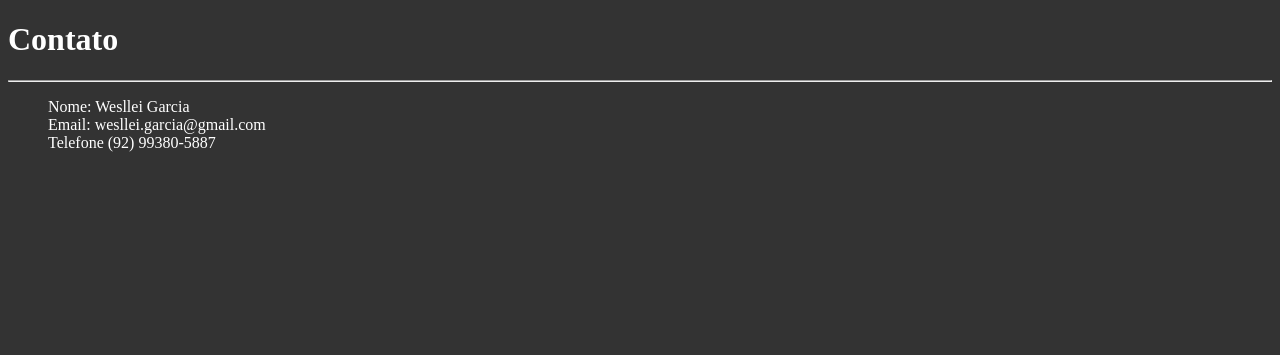
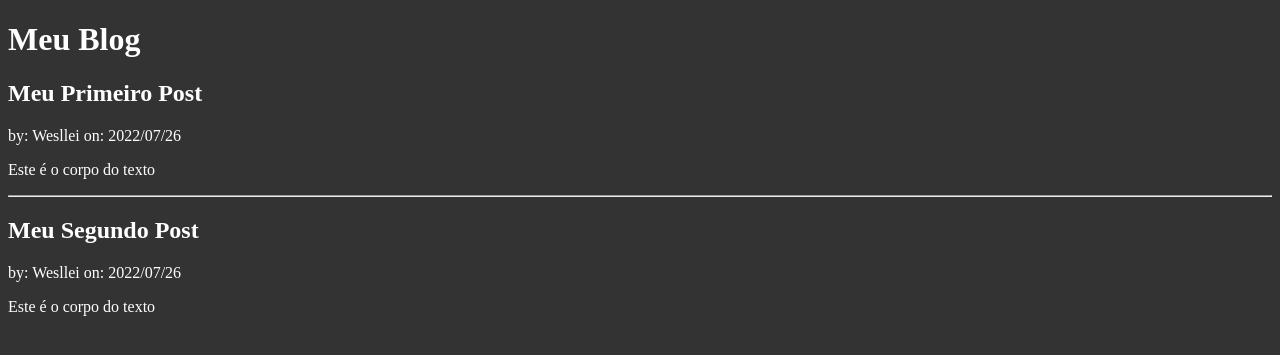
Before and after one commit to teamweslleigarcia/blog-ocean, a Flask app: page / in a window 1280 px wide. Shown: the top 355 px of the page. Run offline with Flask 2, Linux system fonts and the light colour scheme.

Commit message:
Criando template Blog

```diff
--- a/app.py
+++ b/app.py
@@ -1,13 +1,25 @@
-from flask import Flask
+
+from datetime import datetime
 from flask import Flask, render_template
 
 
 app = Flask("hello")
 
+posts = [
+    {
+        "title" : "Meu Primeiro Post",
+        "body" : "Este é o corpo do texto",
+        "author" : "Wesllei",
+        "created" : datetime(2022,7, 26, 0, 0)
+    },
+    {
+        "title" : "Meu Segundo Post",
+        "body" : "Este é o corpo do texto",
+        "author" : "Wesllei",
+        "created" : datetime(2022,7, 26, 0, 0)
+    },
+]
+
 @app.route("/")
-@app.route("/hello")
-def hello():
-    return render_template('index.html')
-
-@app.route("/contato")
-def contato(): return ""
+def index():
+    return render_template("index.html", posts=posts)
--- a/static/css/style.css
+++ b/static/css/style.css
@@ -1,4 +1,10 @@
-li{
+*{
+    margin : none;
+}
+body{
     background-color: #333;
     color: #ffffff;
 }
+ul{
+    list-style:none
+}
--- a/templates/index.html
+++ b/templates/index.html
@@ -5,26 +5,27 @@
     <meta http-equiv="X-UA-Compatible" content="IE=edge">
     <meta name="viewport" content="width=device-width, initial-scale=1.0">
     <link rel="stylesheet" href="{{ url_for('static', filename= 'css/style.css') }}">
-    <title>Contato</title>
-    <style>
-        *{
-            margin : none;
-        }
-        body{
-            background-color: #333;
-            color: #ffffff;
-        }
-        ul{
-            list-style:none
-        }
-    </style>
+    <title>Meu Blog</title>
 </head>
 <body>
-    <h1>Contato</h1><hr />
-    <ul>
-        <li>Nome: Wesllei Garcia</li>
-        <li>Email: wesllei.garcia@gmail.com</li>
-        <li>Telefone (92) 99380-5887</li>
-    </ul>
+    <h1>Meu Blog</h1>
+    {% for post in posts %}
+        <article class="posts">
+            <header>
+                <div>
+                    <h1>{{post.title}}</h1>
+                    <div class="about">
+                        by: {{post.author}} on: {{post.created.strftime('%Y/%m/%d')}}
+                    </div>
+                </div>
+            </header>
+            <p class="body"> {{post.body}} </p>
+        </article>
+        {% if not loop.last%}
+            <hr >
+        {% endif %}
+    {% endfor %}
+
+
 </body>
 </html>
```
